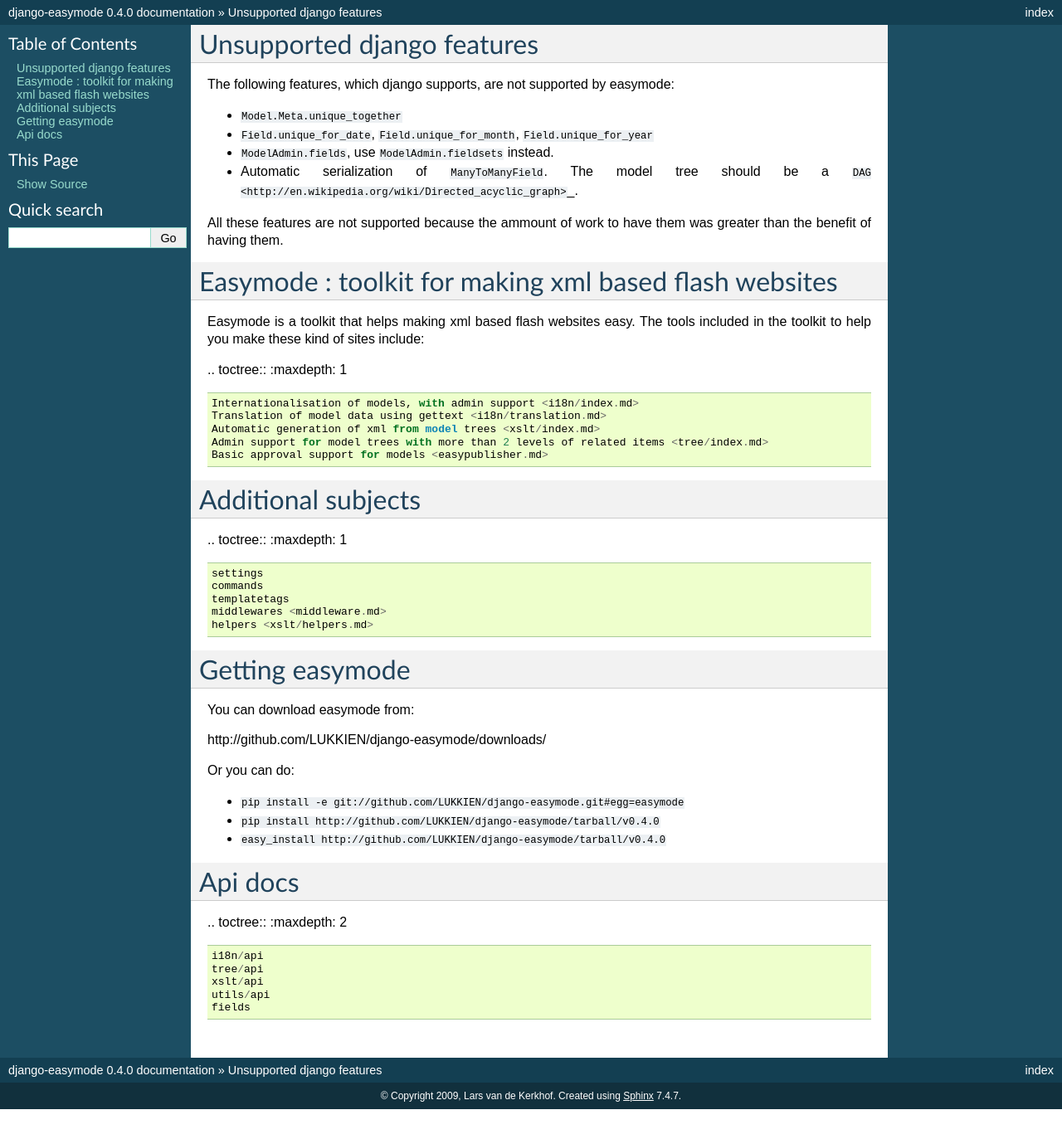
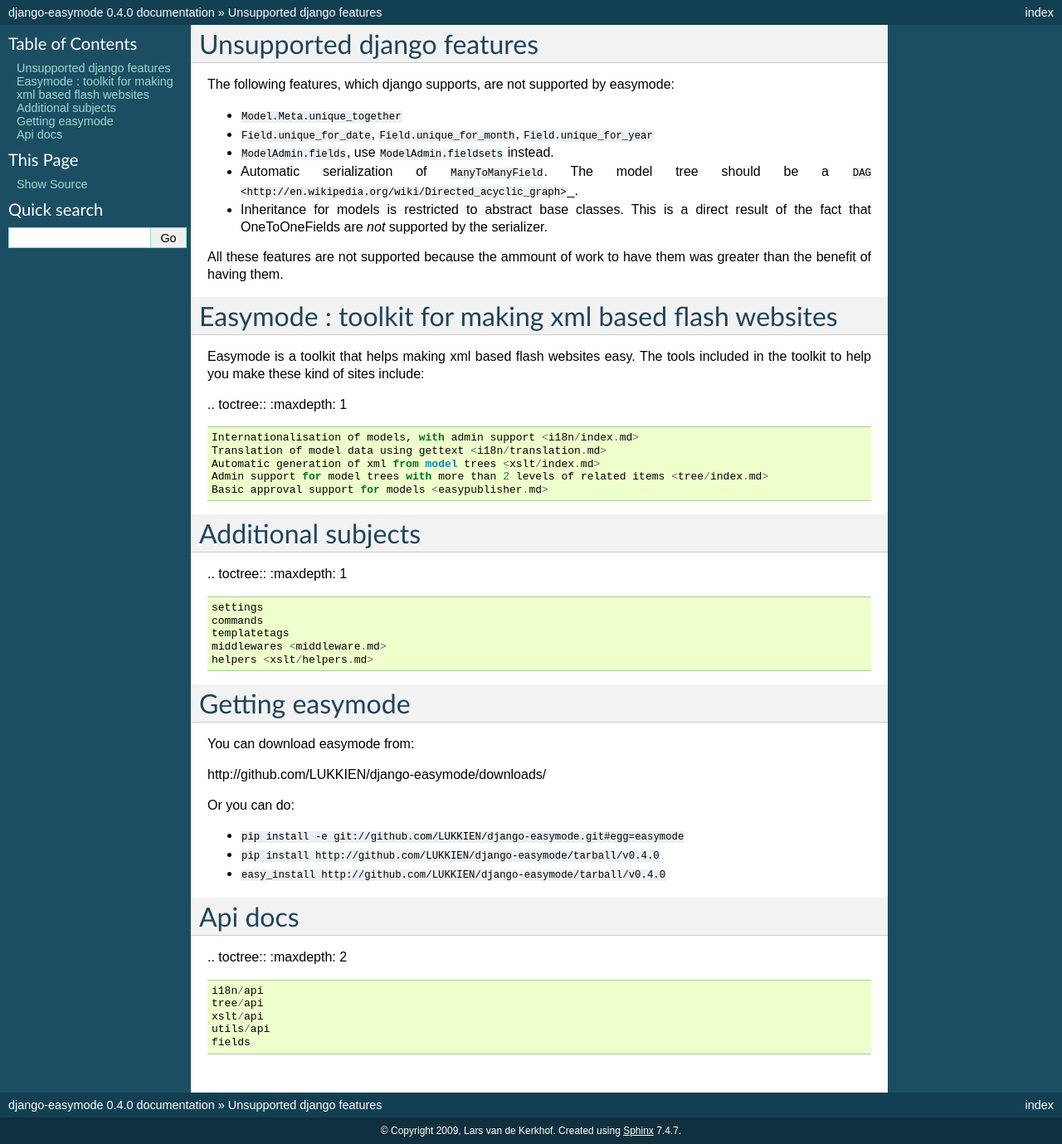
Before and after one commit to specialunderwear/django-easymode, a Sphinx documentation site: the page built from docs/index.md, in a window 1280 px wide. Shown: the whole page at 83% size. Built offline with Sphinx 7.4.7, drawn with Linux system fonts in a browser that asks for light colours; before the commit the page ends 1337 px from its top, so only the background shows below that.

Commit message:
forgot a unsupported django feature

```diff
--- a/docs/index.md
+++ b/docs/index.md
@@ -6,7 +6,11 @@
 - ``Model.Meta.unique_together``
 - ``Field.unique_for_date``, ``Field.unique_for_month``, ``Field.unique_for_year``
 - ``ModelAdmin.fields``, use ``ModelAdmin.fieldsets`` instead.
-- Automatic serialization of ``ManyToManyField``. The model tree should be a `DAG <http://en.wikipedia.org/wiki/Directed_acyclic_graph>`_.
+- Automatic serialization of ``ManyToManyField``. The model tree should
+  be a `DAG <http://en.wikipedia.org/wiki/Directed_acyclic_graph>`_.
+- Inheritance for models is restricted to abstract base classes.
+  This is a direct result of the fact that OneToOneFields are *not* supported by
+  the serializer.
 
 All these features are not supported because the ammount of work to have them was greater than the benefit of having them.
 
```
